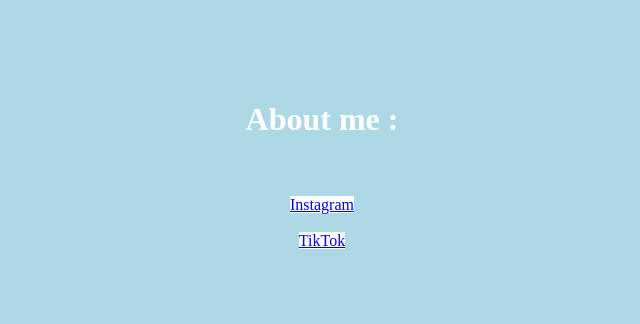
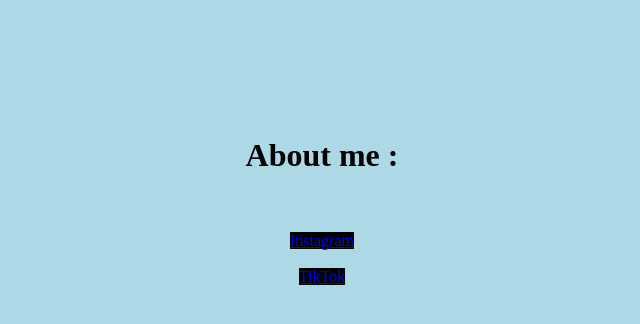
Before and after one commit to Iblkc/iblkc, a plain HTML site: page index.html in a window 1280 px wide. Shown: the whole page, without its empty margins (318-958 px from the left). Drawn offline with Linux system fonts and the light colour scheme.

Commit message:
Update index.html

```diff
--- a/index.html
+++ b/index.html
@@ -14,12 +14,12 @@
  </style>
 <body>
    <center>
-     <br><br><br><br>
-       <h1 style="color: white;">About me :</h1>
+     <br><br><br><br><br><br>
+       <h1 style="color: black;">About me :</h1>
        <br><br>
-       <a href="https://instagram.com/imxvl_?igshid=YmMyMTA2M2Y=" style="background-color: white;" target="_blank">Instagram</a>
+       <a href="https://instagram.com/imxvl_?igshid=YmMyMTA2M2Y=" style="background-color: black;" target="_blank">Instagram</a>
        <br><br>
-       <a href="https://www.tiktok.com/@hybzaa13?_t=8Wi3WIXG5jt&_r=1" style="background-color: white;" target="_blank">TikTok</a>
+       <a href="https://www.tiktok.com/@hybzaa13?_t=8Wi3WIXG5jt&_r=1" style="background-color: black;" target="_blank">TikTok</a>
        <br><br>
        <br><br>
 
```
